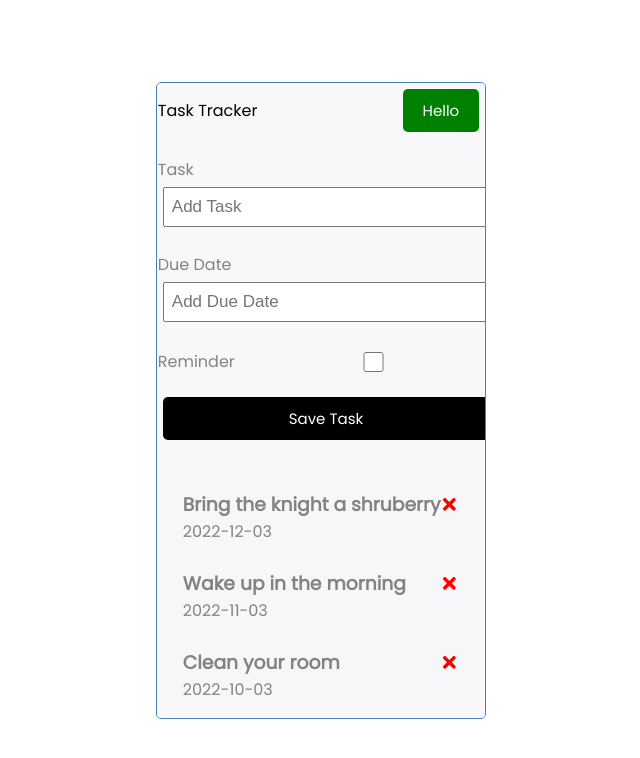
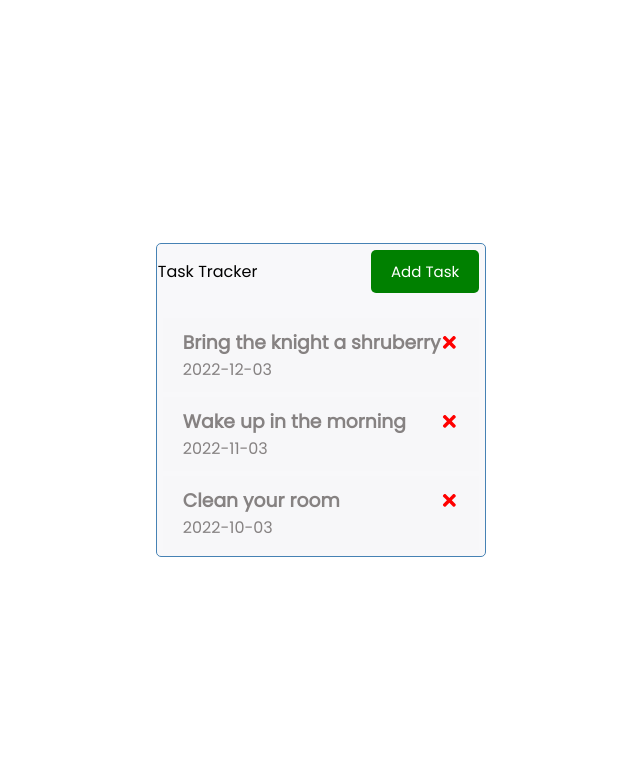
Before and after one commit to pearupung/react-task-manager, a React (Create React App) app: page / in a window 1280 px wide. Shown: the top 758 px of the page, without its empty margins (319-959 px from the left). Built offline with nearby package versions, Linux system fonts and the light colour scheme.

Commit message:
#2 Toggle task add from with header button

```diff
--- a/src/App.js
+++ b/src/App.js
@@ -25,6 +25,8 @@ function App() {
     },
   ])
 
+  const [showAddTask, setShowAddTask] = useState(false)
+
   const addTask = (task) => {
     console.log(task)
     const id = Math.floor(Math.random() * 10000) + 1
@@ -46,8 +48,11 @@ function App() {
 
   return (
     <div className='container'>
-      <Header ></Header>
-      <AddTask onAdd={addTask}></AddTask>
+      <Header
+        toggleAdd={setShowAddTask}
+        showAdd={showAddTask}
+        ></Header>
+      {showAddTask && <AddTask onAdd={addTask}></AddTask>}
       {tasks.length === 0 ?
         'No tasks to show.' :
         <Tasks
--- a/src/components/Header.js
+++ b/src/components/Header.js
@@ -1,16 +1,19 @@
 import PropTypes from 'prop-types'
 import Button from './Button'
 
-const Header = ({title}) => {
+const Header = ({title, showAdd, toggleAdd }) => {
 
   const onClick = () => {
-    console.log("Click!")
+    toggleAdd(!showAdd)
   }
 
   return (
     <div className='header'>
     {title}
-    <Button onClick={onClick} color='green' text='Hello'></Button>
+    <Button
+      onClick={onClick}
+      color={showAdd ? 'red': 'green' }
+      text={showAdd ? 'Close' : 'Add Task'}></Button>
     </div>
   )
 }
```
